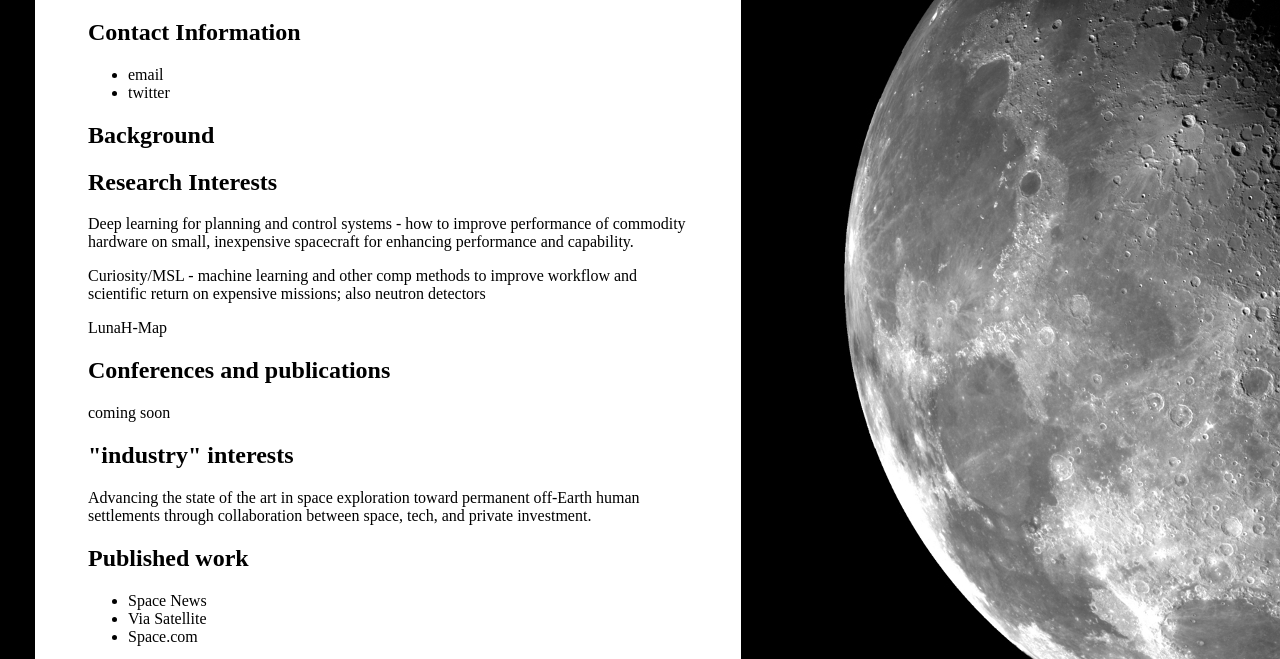
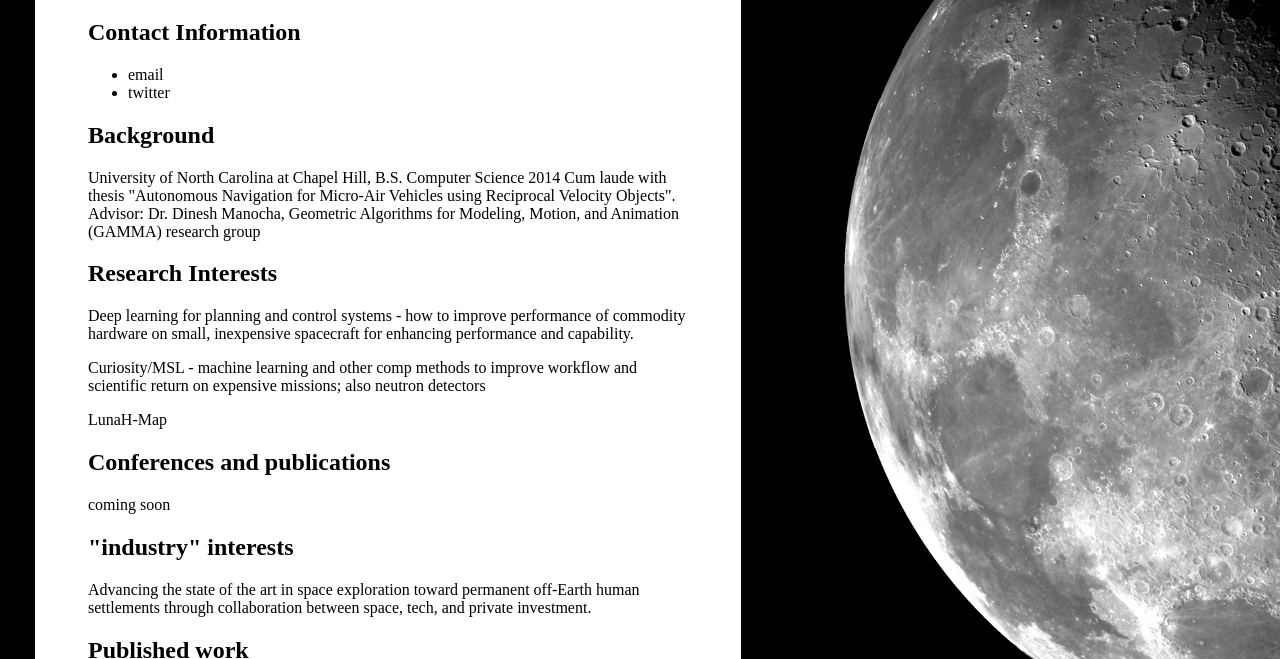
Before and after one commit to hannah-rae/oldwebsite.github.io, a plain HTML site: page index.html in a window 1280 px wide. Shown: the part 141-800 px from the top of the page. Drawn offline with Linux system fonts and the light colour scheme.

Commit message:
Updated background

```diff
--- a/index.html
+++ b/index.html
@@ -33,6 +33,8 @@
 </ul>
 
 <h2>Background</h2>
+University of North Carolina at Chapel Hill, B.S. Computer Science 2014
+Cum laude with thesis "Autonomous Navigation for Micro-Air Vehicles using Reciprocal Velocity Objects". Advisor: Dr. Dinesh Manocha, Geometric Algorithms for Modeling, Motion, and Animation (GAMMA) research group
 
 <h2>Research Interests</h2>
 
```
